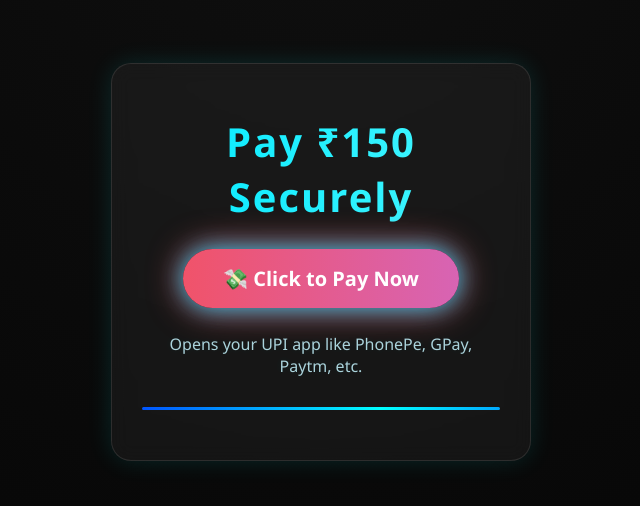
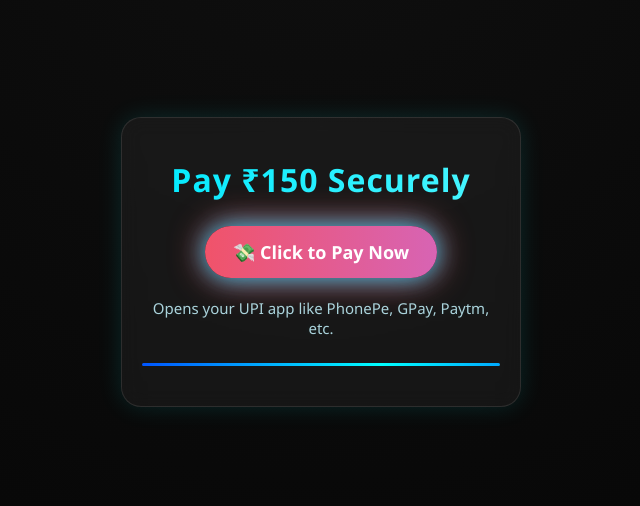
Before and after one commit to vishnuvardhanuppala/upi-pay, a plain HTML site: page index.html in a window 1280 px wide. Shown: the part 138-644 px from the top of the page, without its empty margins (319-959 px from the left). Drawn offline with Linux system fonts and the light colour scheme.

Commit message:
Update index.html

```diff
--- a/index.html
+++ b/index.html
@@ -2,6 +2,7 @@
 <html lang="en">
 <head>
   <meta charset="UTF-8" />
+  <meta name="viewport" content="width=device-width, initial-scale=1.0">
   <title>Pay ₹150 – Secure UPI</title>
   <style>
     * {
@@ -19,20 +20,20 @@
       align-items: center;
       justify-content: center;
       overflow: hidden;
+      padding: 20px;
     }
 
     .card {
       text-align: center;
-      padding: 50px 30px;
+      padding: 40px 20px;
       border-radius: 20px;
       background: rgba(255, 255, 255, 0.05);
       box-shadow: 0 0 25px rgba(0, 255, 255, 0.12);
       backdrop-filter: blur(10px);
       border: 1px solid rgba(255, 255, 255, 0.1);
-      max-width: 90%;
-      width: 420px;
+      max-width: 400px;
+      width: 100%;
       animation: fadeIn 2s ease-out;
-      position: relative;
     }
 
     @keyframes fadeIn {
@@ -41,20 +42,20 @@
     }
 
     h2 {
-      font-size: 2.5em;
+      font-size: 2em;
       background: linear-gradient(90deg, #00eaff, #4af6ff);
       -webkit-background-clip: text;
       -webkit-text-fill-color: transparent;
       margin-bottom: 25px;
-      letter-spacing: 2px;
+      letter-spacing: 1px;
     }
 
     .pay-btn {
       display: inline-block;
       text-decoration: none;
-      font-size: 20px;
+      font-size: 18px;
       color: #fff;
-      padding: 16px 40px;
+      padding: 14px 28px;
       border-radius: 50px;
       font-weight: bold;
       background: linear-gradient(270deg, #12c2e9, #c471ed, #f64f59);
@@ -80,22 +81,22 @@
     }
 
     .pay-btn:hover {
-      transform: scale(1.07);
-      box-shadow: 0 0 40px #ffffff55;
+      transform: scale(1.05);
+      box-shadow: 0 0 30px #ffffff55;
     }
 
     .note {
-      margin-top: 25px;
-      font-size: 16px;
+      margin-top: 20px;
+      font-size: 15px;
       color: #c5f5ff;
       opacity: 0.85;
-      text-shadow: 0 0 10px rgba(0,255,255,0.1);
+      text-shadow: 0 0 8px rgba(0,255,255,0.1);
     }
 
     .glowline {
       width: 100%;
       height: 3px;
-      margin: 30px auto 0;
+      margin: 25px auto 0;
       border-radius: 10px;
       background: linear-gradient(90deg, #0ff, #00f, #0ff);
       background-size: 200% 200%;
@@ -105,12 +106,6 @@
     @keyframes moveLine {
       0% { background-position: 0% 0%; }
       100% { background-position: 200% 0%; }
-    }
-
-    @media (max-width: 600px) {
-      h2 { font-size: 1.8em; }
-      .pay-btn { font-size: 18px; padding: 14px 30px; }
-      .note { font-size: 14px; }
     }
   </style>
 </head>
```
